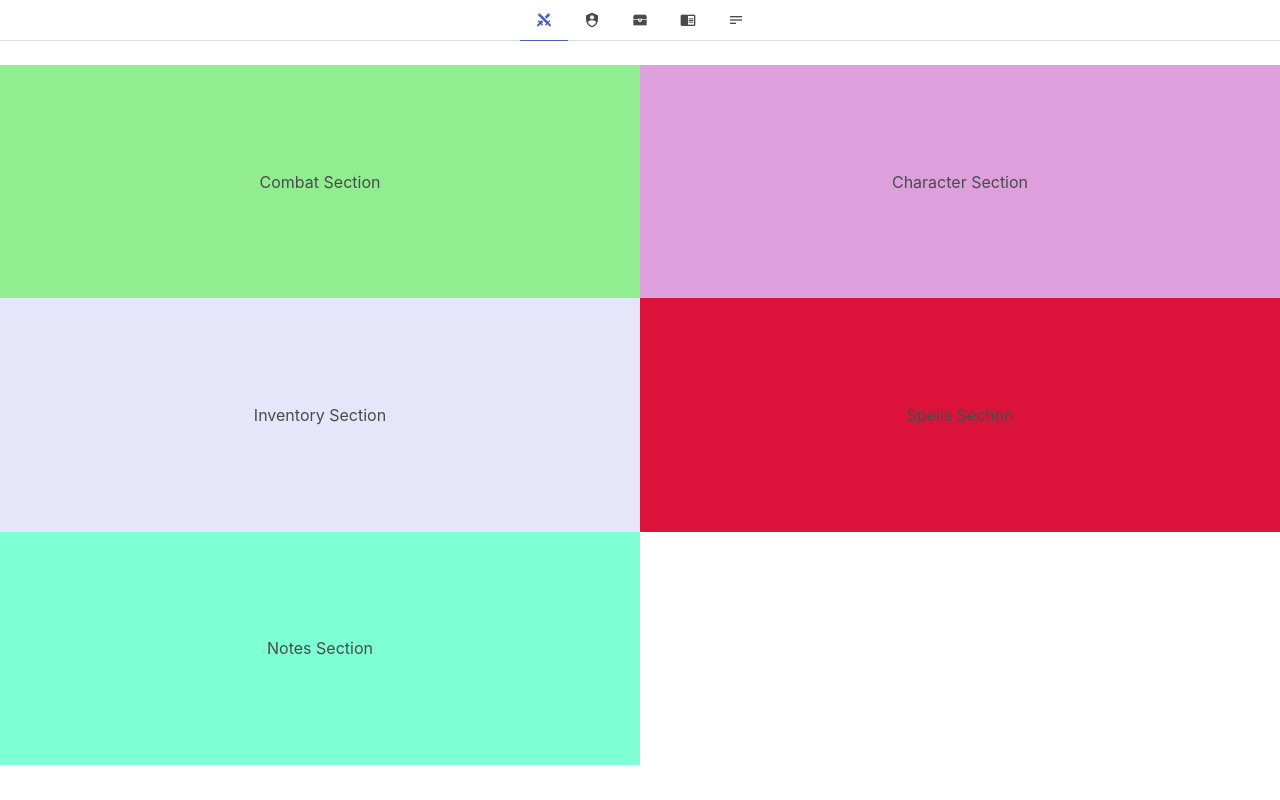
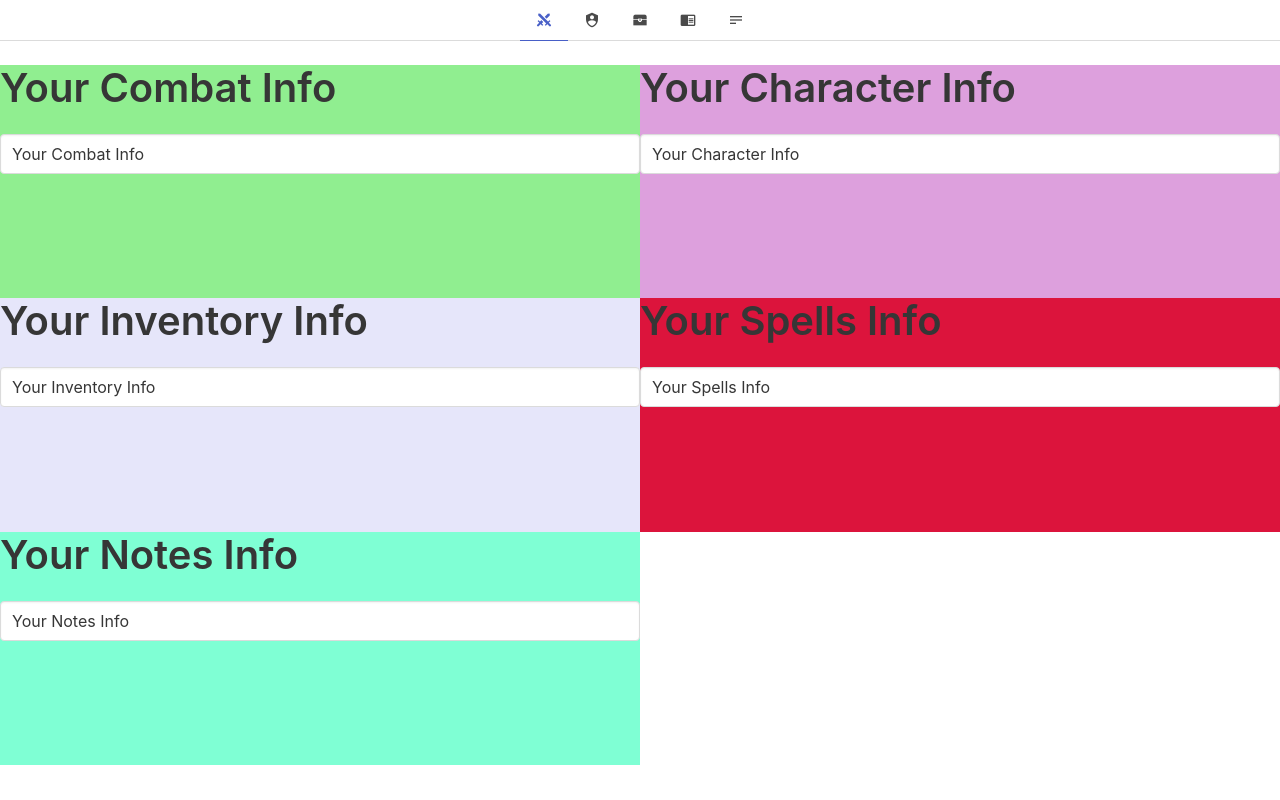
Before and after one commit to ggrumbley/js_30, a React (Create React App) app in the folder character-ui/: page / in a window 1280 px wide. Built offline with nearby package versions, Linux system fonts and the light colour scheme.

Commit message:
Move character sections into containers

```diff
--- a/character-ui/package.json
+++ b/character-ui/package.json
@@ -5,8 +5,8 @@
   "dependencies": {
     "@mdi/font": "^3.3.92",
     "bulma": "^0.7.2",
-    "react": "^16.7.0",
-    "react-dom": "^16.7.0",
+    "react": "^16.8.0-alpha.1",
+    "react-dom": "^16.8.0-alpha.1",
     "react-scripts": "2.1.3"
   },
   "scripts": {
--- a/character-ui/src/App.js
+++ b/character-ui/src/App.js
@@ -1,4 +1,10 @@
 import React, { Component } from 'react';
+
+import CharacterSection from './Containers/CharacterSection';
+import CombatSection from './Containers/CombatSection';
+import InventorySection from './Containers/InventorySection';
+import NotesSection from './Containers/NotesSection';
+import SpellsSection from './Containers/SpellsSection';
 
 import Tabs from './Components/Tabs';
 
@@ -8,11 +14,11 @@ class App extends Component {
       <div>
         <Tabs />
         <div className="grid-container">
-          <section className="Combat">Combat Section</section>
-          <section className="Character">Character Section</section>
-          <section className="Inventory">Inventory Section</section>
-          <section className="Spells">Spells Section</section>
-          <section className="Notes">Notes Section</section>
+          <CombatSection />
+          <CharacterSection />
+          <InventorySection />
+          <SpellsSection />
+          <NotesSection />
         </div>
       </div>
     );
--- /dev/null
+++ b/character-ui/src/Containers/CharacterSection.js
@@ -0,0 +1,20 @@
+import React, { useState } from 'react';
+
+const CharacterSection = () => {
+  const [character, setCharacter] = useState('Your Character Info');
+  const onChange = (e) => { setCharacter(e.target.value); };
+  return (
+    <section className="Character">
+      <h2 className="title is-2">{character}</h2>
+      <input
+        type="text"
+        className="input"
+        placeholder="You Character Info"
+        onChange={onChange}
+        value={character}
+      />
+    </section>
+  );
+};
+
+export default CharacterSection;
--- /dev/null
+++ b/character-ui/src/Containers/CombatSection.js
@@ -0,0 +1,20 @@
+import React, { useState } from 'react';
+
+const CombatSection = () => {
+  const [combat, setCombat] = useState('Your Combat Info');
+  const onChange = (e) => { setCombat(e.target.value); };
+  return (
+    <section className="Combat">
+      <h2 className="title is-2">{combat}</h2>
+      <input
+        type="text"
+        className="input"
+        placeholder="You Combat Info"
+        onChange={onChange}
+        value={combat}
+      />
+    </section>
+  );
+};
+
+export default CombatSection;
--- /dev/null
+++ b/character-ui/src/Containers/InventorySection.js
@@ -0,0 +1,20 @@
+import React, { useState } from 'react';
+
+const InventorySection = () => {
+  const [inventory, setInventory] = useState('Your Inventory Info');
+  const onChange = (e) => { setInventory(e.target.value); };
+  return (
+    <section className="Inventory">
+      <h2 className="title is-2">{inventory}</h2>
+      <input
+        type="text"
+        className="input"
+        placeholder="You Inventory Info"
+        onChange={onChange}
+        value={inventory}
+      />
+    </section>
+  );
+};
+
+export default InventorySection;
--- /dev/null
+++ b/character-ui/src/Containers/NotesSection.js
@@ -0,0 +1,20 @@
+import React, { useState } from 'react';
+
+const NotesSection = () => {
+  const [notes, setNotes] = useState('Your Notes Info');
+  const onChange = (e) => { setNotes(e.target.value); };
+  return (
+    <section className="Notes">
+      <h2 className="title is-2">{notes}</h2>
+      <input
+        type="text"
+        className="input"
+        placeholder="You Notes Info"
+        onChange={onChange}
+        value={notes}
+      />
+    </section>
+  );
+};
+
+export default NotesSection;
--- /dev/null
+++ b/character-ui/src/Containers/SpellsSection.js
@@ -0,0 +1,20 @@
+import React, { useState } from 'react';
+
+const SpellsSection = () => {
+  const [spells, setSpells] = useState('Your Spells Info');
+  const onChange = (e) => { setSpells(e.target.value); };
+  return (
+    <section className="Spells">
+      <h2 className="title is-2">{spells}</h2>
+      <input
+        type="text"
+        className="input"
+        placeholder="You Spells Info"
+        onChange={onChange}
+        value={spells}
+      />
+    </section>
+  );
+};
+
+export default SpellsSection;
--- a/character-ui/src/index.scss
+++ b/character-ui/src/index.scss
@@ -33,31 +33,26 @@ code {
 }
 
 .Combat {
-  @extend %flex-center;
   grid-area: Combat;
   background-color: lightgreen;
 }
 
 .Character {
-  @extend %flex-center;
   grid-area: Character;
   background-color: plum;
 }
 
 .Inventory {
-  @extend %flex-center;
   grid-area: Inventory;
   background-color: lavender;
 }
 
 .Spells {
-  @extend %flex-center;
   grid-area: Spells;
   background-color: crimson;
 }
 
 .Notes {
-  @extend %flex-center;
   grid-area: Notes;
   background-color: aquamarine
 }
```
Also changed, not shown: 1 other file (tests, documents, lock files or other folders).
